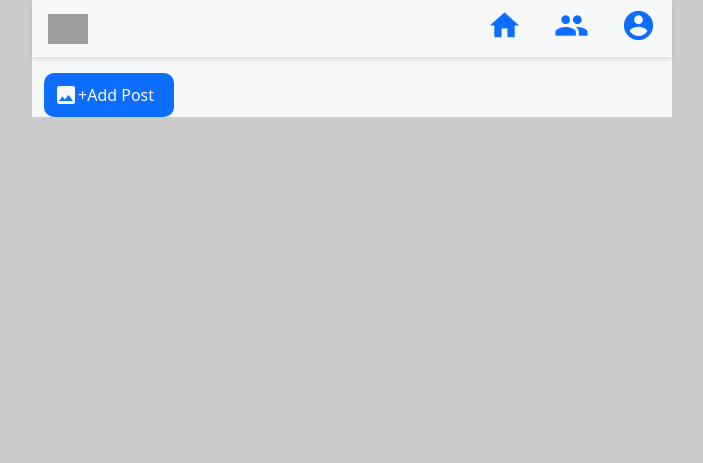
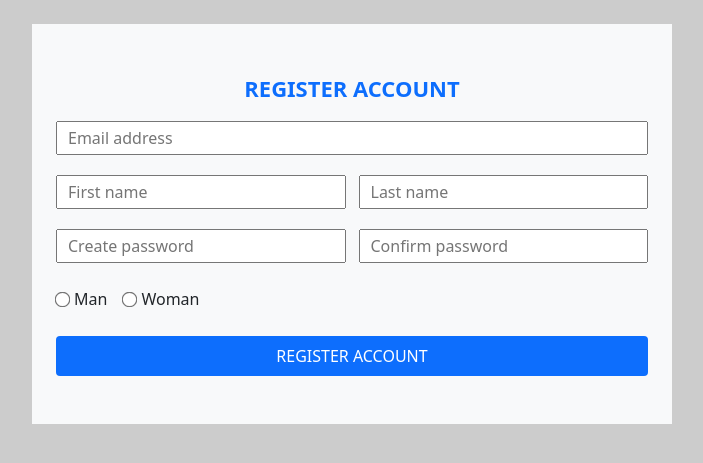
Before and after one commit to PNC-WEP-ONE-WEEK-PROJECT/PHP-DB-G11, a PHP site: page / in a window 1280 px wide. Shown: the top 463 px of the page, without its empty margins (288-991 px from the left). Run offline with PHP 8.4, Linux system fonts and the light colour scheme; data that the repository does not hold is empty; grey boxes are pictures that could not be loaded.

Commit message:
#8 Create register account, and save user to database, user can create post with specific userID

```diff
--- a/controllers/delete_post.php
+++ b/controllers/delete_post.php
@@ -2,6 +2,7 @@
     require_once('../models/post.php');
     $post_ID = $_GET['post_ID'];
     deleteItem($post_ID);
+    $userID = $_GET["userID"];
 
-    header("location: ../index.php")
+    header("location: ../pages/home.php?userID=$userID");
 ?>
--- a/controllers/edit_post.php
+++ b/controllers/edit_post.php
@@ -6,7 +6,8 @@ require_once('../models/post.php');
     $postId = $_POST["postId"];
     $description = $_POST['description'];
     updatePost($postId, $description);
+    $userID = $_GET["userID"];
 
-    header('location: ../index.php');
+    header("location: ../pages/home.php?userID=$userID");
 
 ?>
--- a/controllers/refresh_page.php
+++ b/controllers/refresh_page.php
@@ -2,6 +2,7 @@
 
 <?php
 
-    header('refresh:0; url=../index.php')
+    $userID = $_GET["userID"];
+    header("refresh:0; url=../pages/home.php?userID=$userID")
 
 ?>
--- a/css/style.css
+++ b/css/style.css
@@ -104,3 +104,36 @@ button{
 .post-footer {
     align-items: center;
 }
+
+
+/* REGISTER */
+.form-title p {
+    font-weight: bolder;
+    font-size: 22px;
+}
+
+.fill-block {
+    display: grid;
+    grid-template-columns: 1fr 1fr;
+    gap: 13px;
+    margin-top: 20px;
+}
+
+.fill {
+    outline: none;
+    padding: 3px 0 3px 10px;
+}
+
+.btn-register {
+    margin-top: 25px;
+}
+
+.gender {
+    align-items: center;
+}
+.gender input {
+    transform: scale(1.2);
+}
+.gender label {
+    margin-left: 5px;
+}
--- a/index.php
+++ b/index.php
@@ -1,55 +1,5 @@
 <?php
 require_once("templates/header.php");
-require_once("templates/btn_add_post.php");
-?>
-
-<?php
-require_once("models/post.php");
-$posts = getPosts();
-foreach ($posts as $post) {
-?>
-
-    <div class="card w-100 post border-0 mt-3">
-
-        <div class="card-header px-0 py-2 post-header border-0 w-100 d-flex justify-content-between">
-            <div class="post-owner d-flex w-100">
-                <a class="profile-contain d-flex" href=""><img src="images/image-62296add80e539.04751305.jpg" alt=""></a>
-                <div class="details">
-                    <a class="user-name" href=""><?php echo $post["firstName"] . " " . $post["lastName"] ?></a>
-                    <p class="m-0"><?php echo $post["postDate"]; ?></p>
-                </div>
-            </div>
-            <div class="btn-group">
-                <button type="button" class="bg-light" data-bs-toggle="dropdown" aria-expanded="false">
-                <i class="material-icons post-menu">more_horiz</i>
-                </button>
-                <ul class="dropdown-menu dropdown-menu-end">
-                    <li><a href= "controllers/delete_post.php?post_ID=<?php echo $post['post_ID'] ?>" class="dropdown-item text-danger">Delete</a></li>
-                    <li><a href="views/edit_post_view.php?postId=<?php echo $post["post_ID"] ?>" class="dropdown-item text-primary">Edit</a></li>
-                </ul>
-            </div>
-        </div>
-        <div class="card-body px-0 post-body w-100 border-0">
-            <p><?php echo $post["description"] ?></p>
-            <img class="w-100" src="images/image-62296af7108246.04371375.jpg" alt="">
-        </div>
-
-        <div class="card-footer px-0 w-100 py-0 mb-4 border-0 post-footer d-flex justify-content-between">
-            <div class="d-flex like reaction">
-                <i class="material-icons">thumb_up</i>
-                <span class="px-1"><?php echo $post["numberOfLikes"]; ?> Likes</span>
-            </div>
-            <div class="d-flex comment reaction">
-                <i class="material-icons">comment</i>
-                <span class="px-1"><?php echo $post["numberOfComments"]; ?> Comments</span>
-            </div>
-        </div>
-    </div>
-<?php
-};
-?>
-
-<!-- FOOTER -->
-<?php
+require_once("views/register_account_view.php");
 require_once("templates/footer.php");
 ?>
--- a/models/post.php
+++ b/models/post.php
@@ -2,12 +2,13 @@
     require_once('database.php');
 
     // ADD POST
-    function createPost($description)
+    function createPost($description, $userID)
     {
         global $db;
-        $statement = $db -> prepare("INSERT INTO posts(postDate, description, user_ID) values (now(), :description, 2);");
+        $statement = $db -> prepare("INSERT INTO posts(postDate, description, user_ID) values (now(), :description, :userID);");
         $statement -> execute([
-            ':description' => $description
+            ':description' => $description,
+            ':userID' => $userID
         ]);
         return $statement;
     }
@@ -67,4 +68,24 @@
         return $statement->rowCount() == 1;
     }
 
+    // REGISTER ACCOUNT, ADD DATA TO DB
+    function registerAccount($email, $firstName, $lastName, $password, $gender)
+    {
+        global $db;
+        $statement = $db->query("insert into users(email, firstName, lastName, userPassword, gender)values('$email', '$firstName', '$lastName', '$password', '$gender');");
+    }
+
+    // GET USER INORMATION
+    function getUserByEmailAndPass($email, $password)
+    {
+        global $db;
+        $statement = $db -> prepare("select * from users where email=:email and userPassword=:password");
+        $statement -> execute([
+            ':email' => $email,
+            ':password' => $password
+        ]);
+        $user = $statement->fetch();
+        return $user;
+    }
+
 ?>
--- a/templates/btn_add_post.php
+++ b/templates/btn_add_post.php
@@ -1,3 +1,3 @@
 
 <!-- BUTTON TO CREATE POST -->
-<div class='mt-3'><a href="../views/create_post_view.php" class="btn-add-post d-flex border-0 bg-primary text-light"><i class="material-icons">image</i>+Add Post</a></div>
+<div class='mt-3'><a href="../views/create_post_view.php?userID=<?php echo $_GET["userID"]; ?>" class="btn-add-post d-flex border-0 bg-primary text-light"><i class="material-icons">image</i>+Add Post</a></div>
--- a/templates/footer.php
+++ b/templates/footer.php
@@ -1,5 +1,5 @@
-    </div>
-</section>
+        </div>
+    </section>
 </body>
 <!-- JAVASCRIPT OF BOOTSTRAP -->
 <script src="https://cdn.jsdelivr.net/npm/bootstrap@5.1.3/dist/js/bootstrap.bundle.min.js"></script>
--- a/templates/header.php
+++ b/templates/header.php
@@ -12,9 +12,4 @@
 </head>
 <body>
     <!-- NAVIGATION -->
-<section class="display-size w-50 m-auto bg-light">
-
-    <?php
-        require_once("nav_bar.php");
-    ?>
-    <div class="container">
+    <section class="display-size w-50 m-auto bg-light">
--- a/templates/nav_bar.php
+++ b/templates/nav_bar.php
@@ -3,13 +3,14 @@
             <a class="navbar-brand px-3" href=""><img class="logo" src="../images/logo.png" alt=""></a>
             <ul class="nav nav-pills d-flex justify-content-between" id="nav-menu">
                 <li class="nav-item">
-            <a class="nav-link" href="../controllers/refresh_page.php"><i class="material-icons menu-icon">home</i></a>
+                    <a class="nav-link" href="../controllers/refresh_page.php?userID=<?php echo $_GET["userID"]; ?>"><i class="material-icons menu-icon">home</i></a>
                 </li>
                 <li class="nav-item">
                     <a class="nav-link" href=""><i class="material-icons menu-icon">people</i></a>
                 </li>
                 <li class="nav-item">
-            <a class="nav-link" href=""><i class="material-icons menu-icon">account_circle</i></a>
+                    <a class="nav-link" href="../pages/profile.php?userID=<?php echo $_GET["userID"]; ?>"><i class="material-icons menu-icon">account_circle</i></a>
                 </li>
             </ul>
         </nav>
+        <div class="container">
--- a/views/create_post_view.php
+++ b/views/create_post_view.php
@@ -3,7 +3,7 @@
 ?>
     <div class="w-100 pb-3">
         <div class="card border-0 mt-2">
-            <form action="../controllers/create_post.php" method="post">
+            <form action="../controllers/create_post.php?userID=<?php echo $_GET["userID"]; ?>" method="post">
                 <div class="w-100">
                     <textarea name="description" class=" w-100 border-0 add-text" id="" cols="auto" placeholder="Your Caption Here" rows="auto"></textarea>
                 </div>
--- a/views/edit_post_view.php
+++ b/views/edit_post_view.php
@@ -12,7 +12,7 @@
     <!-- EDIT POST INTERFACE -->
     <div class="w-100 pb-3">
         <div class="card border-0 mt-2">
-            <form action="../controllers/edit_post.php" method="post">
+            <form action="../controllers/edit_post.php?userID=<?php echo $_GET["userID"]; ?>" method="post">
                 <input type="hidden" value=<?php echo $post["post_ID"]; ?> name="postId">
                 <div class="w-100">
                     <textarea name="description" class=" w-100 border-0 add-text" id="" cols="auto" placeholder="Your Caption Here" rows="auto"><?php echo $post["description"]; ?></textarea>
--- /dev/null
+++ b/views/register_account_view.php
@@ -0,0 +1,25 @@
+
+    <!-- FROM TO REGISTER ACCOUNT -->
+    <form class="py-5 m-4" action="../controllers/register_account.php" method="post">
+        <div class="form-title d-flex justify-content-center"><p class="text-primary">REGISTER ACCOUNT</p></div>
+        <input class="w-100 fill" type="text" placeholder="Email address" name="email">
+        <div class="w-100 fill-block">
+            <input class="w-100 fill" name="firstName" type="text" placeholder="First name">
+            <input class="w-100 fill" name="lastName" type="text" placeholder="Last name">
+        </div>
+        <div class="w-100 fill-block">
+            <input class="w-100 fill" name="password" type="text" placeholder="Create password">
+            <input class="w-100 fill" name="cfpassword" type="text" placeholder="Confirm password">
+        </div>
+        <div class="d-flex mt-4">
+            <div class="d-flex gender">
+                <input type="radio" name="gender" value="M" id="Man">
+                <label for="Man">Man</label>
+            </div>
+            <div class="d-flex px-3 gender">
+                <input type="radio" name="gender" value="F" id="Woman">
+                <label for="Woman">Woman</label>
+            </div>
+        </div>
+        <button type="submit" class="w-100 p-2 save btn-primary btn-register">REGISTER ACCOUNT</button>
+    </form>
```
Also changed, not shown: controllers/create_post.php (+5 -2 lines), controllers/register_account.php (added, +20 -0 lines), pages/home.php (added, +56 -0 lines). Lines whose indentation alone changed are shown as unchanged.
